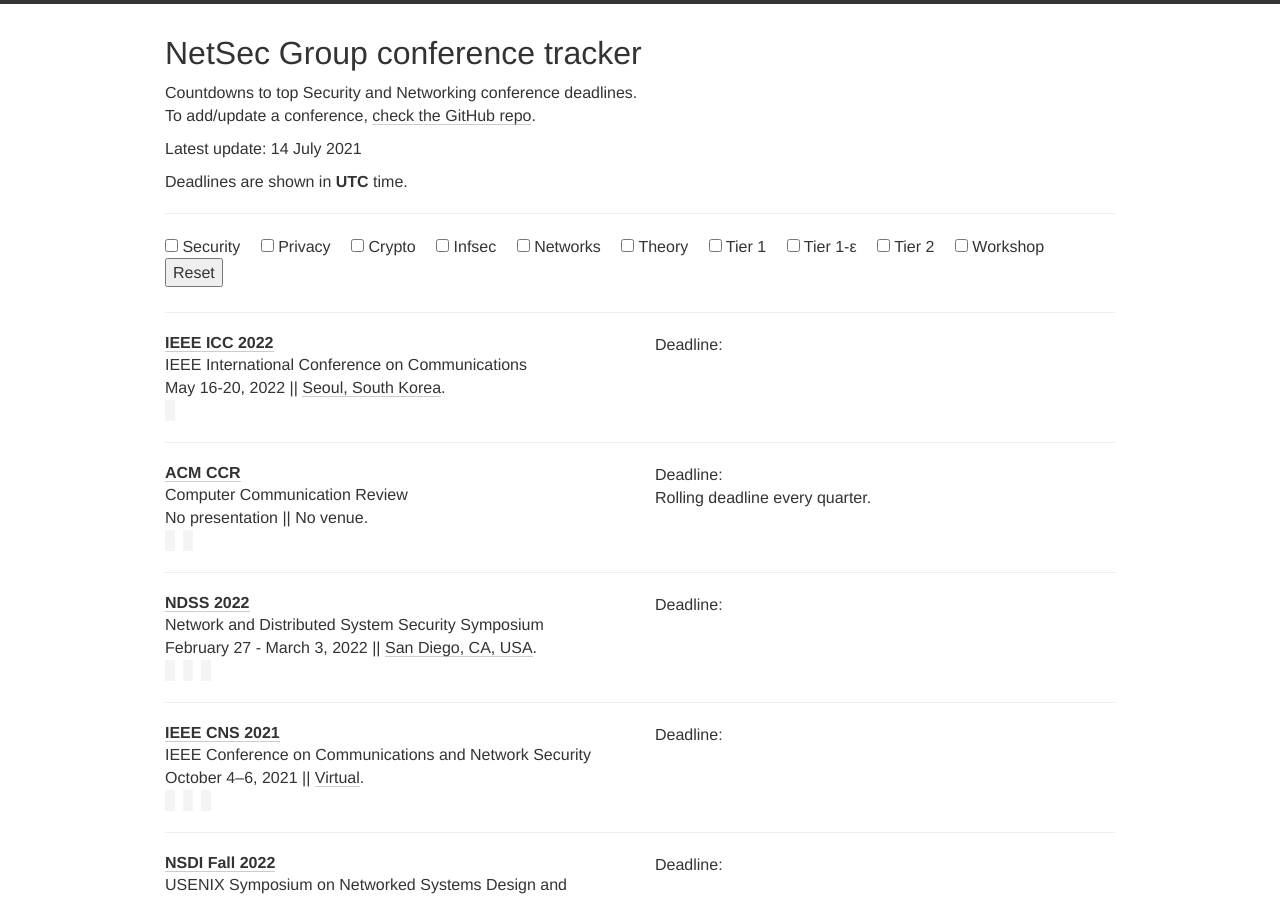
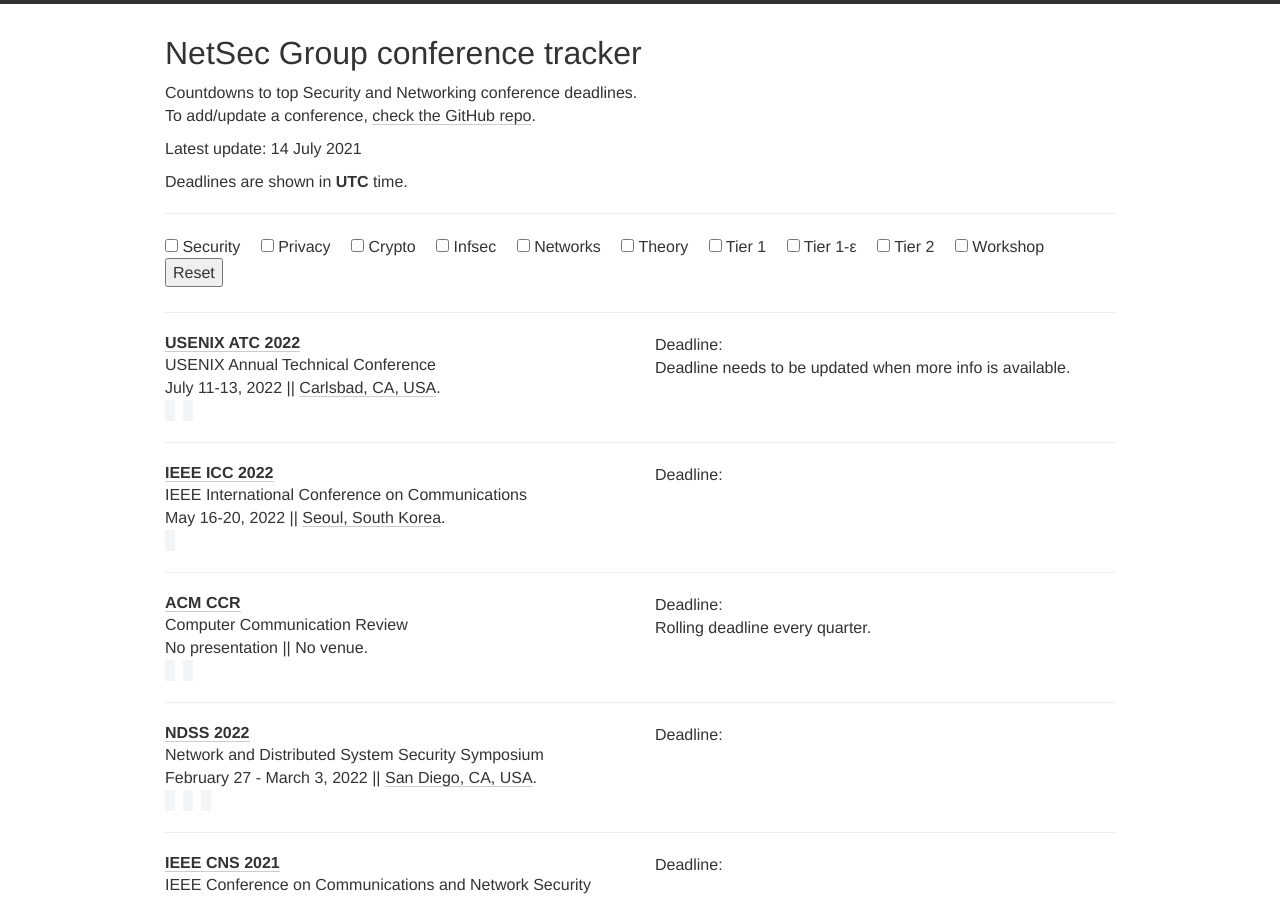
Before and after one commit to netsec-ethz/netsec-deadlines, a Jekyll site: the page built from index.html, in a window 1280 px wide and 900 px high. Built offline with Jekyll 4.4.1, drawn with Linux system fonts in a browser that asks for light colours; nearby versions of some CDN libraries.

Commit message:
Update conferences.yml

```diff
--- a/_data/conferences.yml
+++ b/_data/conferences.yml
@@ -1,3 +1,14 @@
+- name: USENIX ATC
+  year: 2022
+  date: "July 11-13, 2022"
+  place: Carlsbad, CA, USA
+  description: USENIX Annual Technical Conference
+  link: https://www.usenix.org/conference/atc22
+  comment: Deadline needs to be updated when more info is available.
+  deadline: "2022-01-13 23:59"
+  timezone: America/New_York   # EDT
+  tags: [NET, Teps]
+
 - name: IEEE ICC
   year: 2022
   date: "May 16-20, 2022"
```
